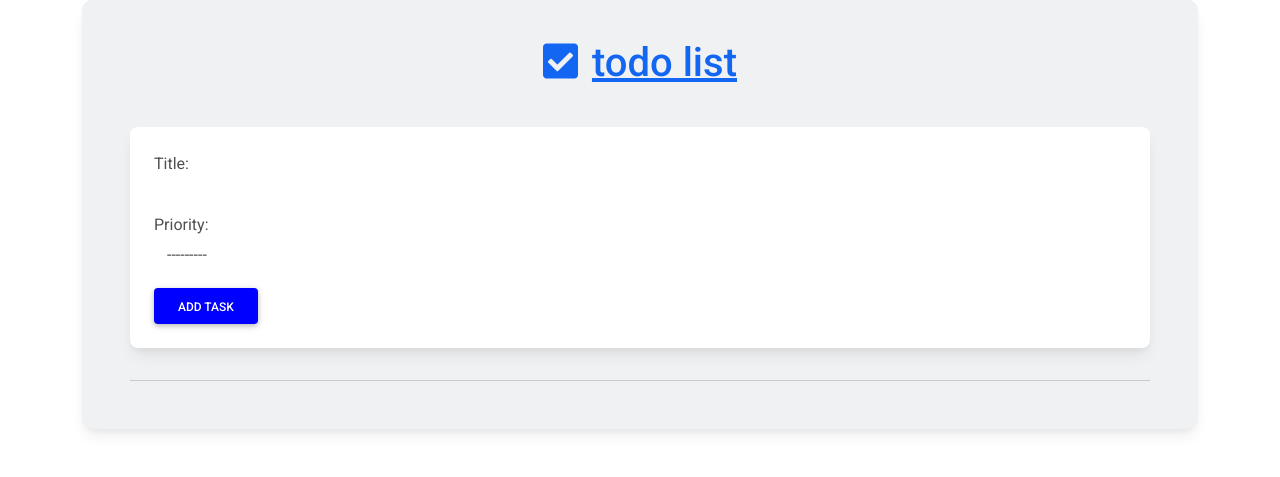
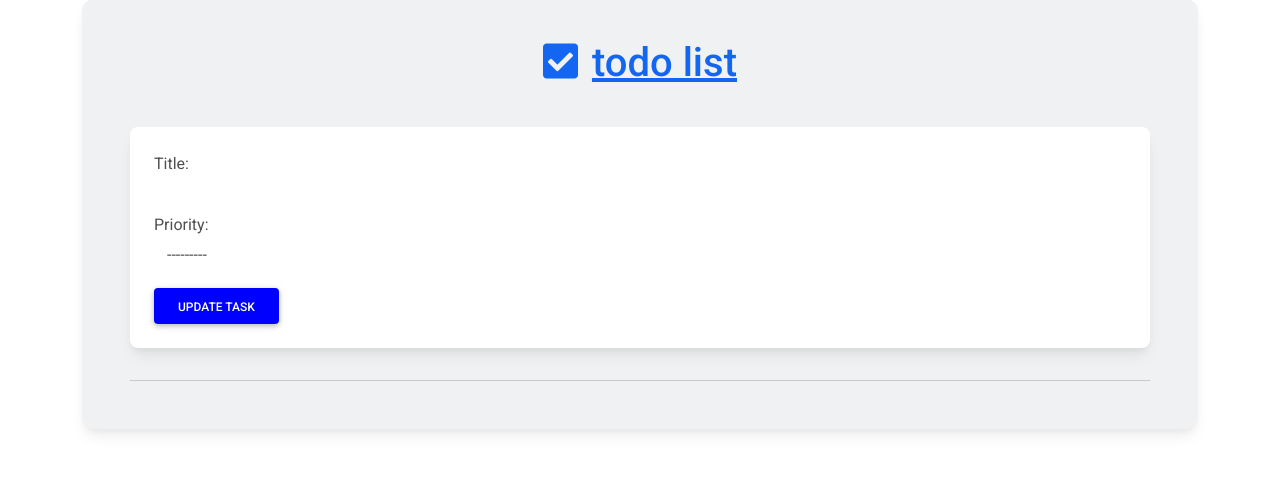
Before and after one commit to fateme-alk/todo-list, a Django app: template task/templates/task/update_task.html in a window 1280 px wide. Shown: the part 186-663 px from the top of the page. Run offline with Django 4.2, Linux system fonts and the light colour scheme; the template is opened without the code that fills it: values that come from a table or form of the project are taken from there, others are empty.

Commit message:
change button

```diff
--- a/task/templates/task/update_task.html
+++ b/task/templates/task/update_task.html
@@ -66,7 +66,7 @@
                                                 {{ form.priority }}
                                                 <button type="submit"
                                                         class="btn btn-secondary mt-3"
-                                                        id="exampleFormControlInput1">add task</button>
+                                                        id="exampleFormControlInput1">update task</button>
                                             </form>
                                         </div>
                                     </div>
```
